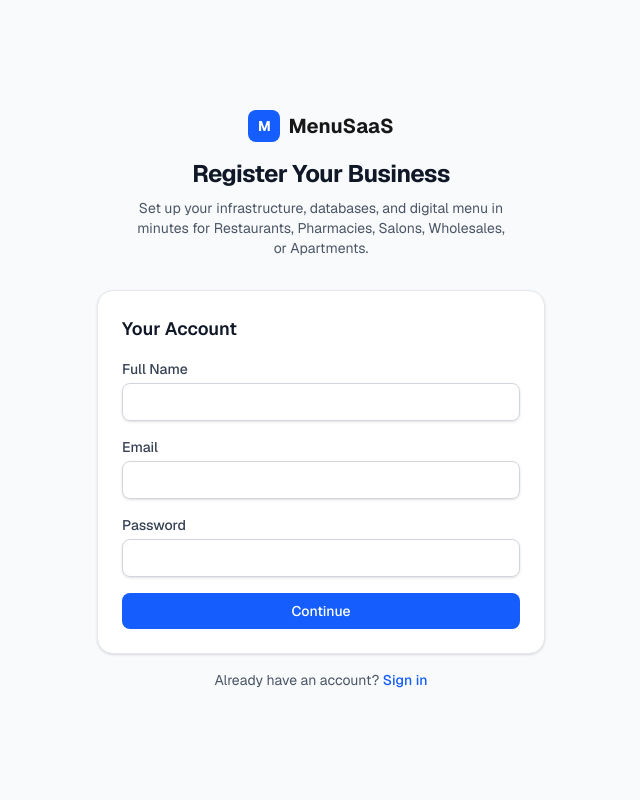
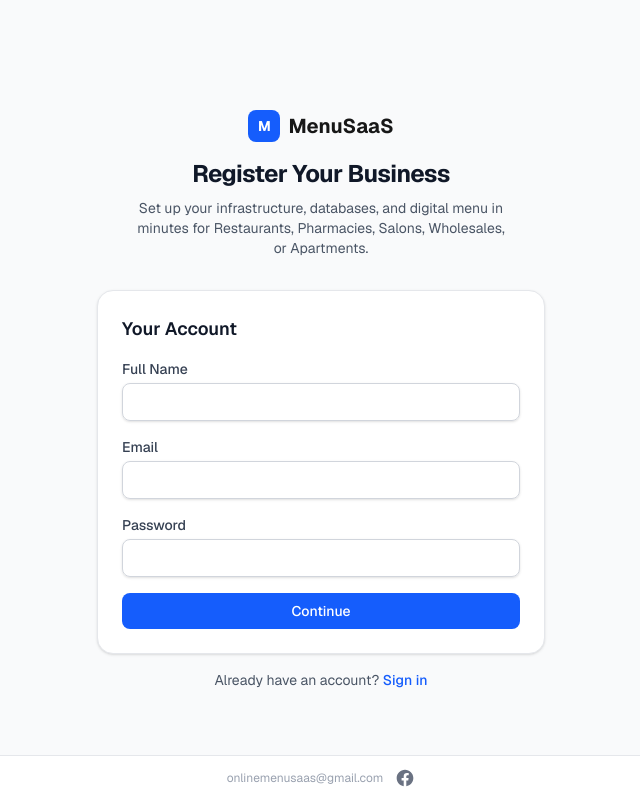
Before and after one commit to mosegic/proj, a Next.js app: page /register in a window 1280 px wide. Shown: the whole page, without its empty margins (319-959 px from the left). Built offline with nearby package versions, Linux system fonts and the light colour scheme.

Commit message:
Add footer with contact and Facebook link

```diff
--- a/src/app/register/page.tsx
+++ b/src/app/register/page.tsx
@@ -36,6 +36,34 @@ export default function RegisterPage() {
           </Link>
         </p>
 
+<footer className="fixed bottom-0 inset-x-0 bg-white border-t border-gray-200 py-3">
+  <div className="max-w-screen-xl mx-auto px-4 flex items-center justify-center gap-3">
+    <p className="text-xs text-gray-400">
+      onlinemenusaas@gmail.com
+    </p>
+    {/* Your Facebook Link */}
+<a
+  href="https://www.facebook.com/profile.php?id=61594332673347"
+  target="_blank"
+  rel="noopener noreferrer"
+  className="text-gray-500 hover:text-blue-600 transition-colors"
+  aria-label="Facebook Page"
+>
+  {/* Raw SVG fixes the missing 'Facebook' error */}
+  <svg
+    className="w-5 h-5 fill-current"
+    viewBox="0 0 24 24"
+    aria-hidden="true"
+  >
+    <path d="M22 12c0-5.523-4.477-10-10-10S2 6.477 2 12c0 4.991 3.657 9.128 8.438 9.878v-6.987h-2.54V12h2.54V9.797c0-2.506 1.492-3.89 3.777-3.89 1.094 0 2.238.195 2.238.195v2.46h-1.26c-1.243 0-1.63.771-1.63 1.562V12h2.773l-.443 2.89h-2.33v6.988C18.343 21.128 22 16.991 22 12z" />
+  </svg>
+</a>
+
+
+  </div>
+</footer>
+
+
       </div>
     </div>
   );
```
